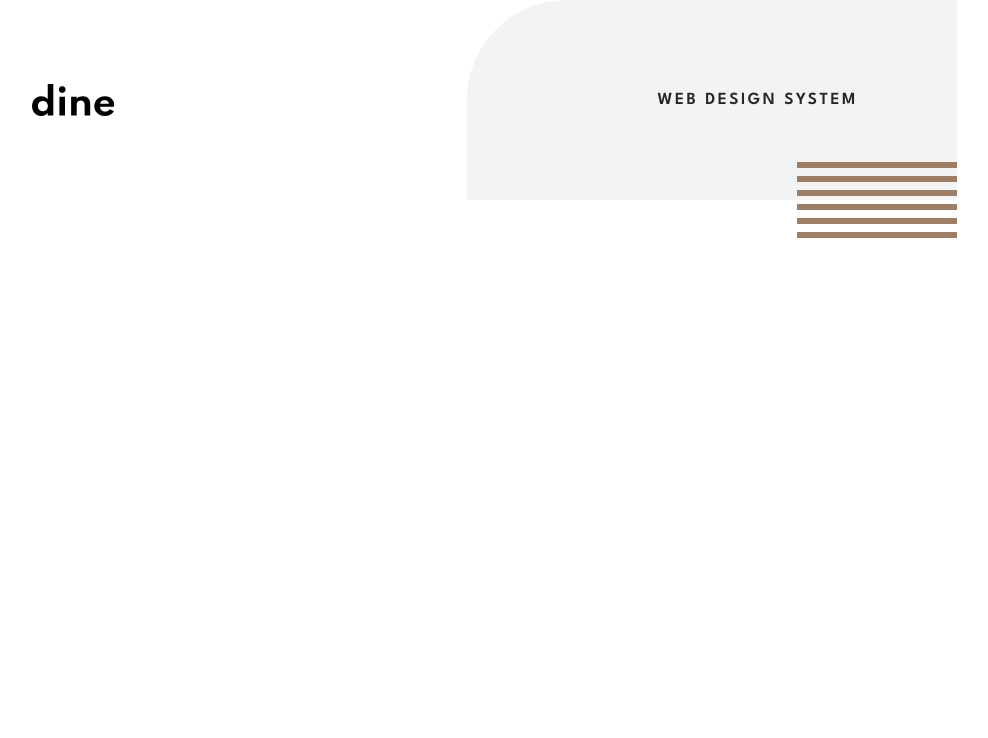
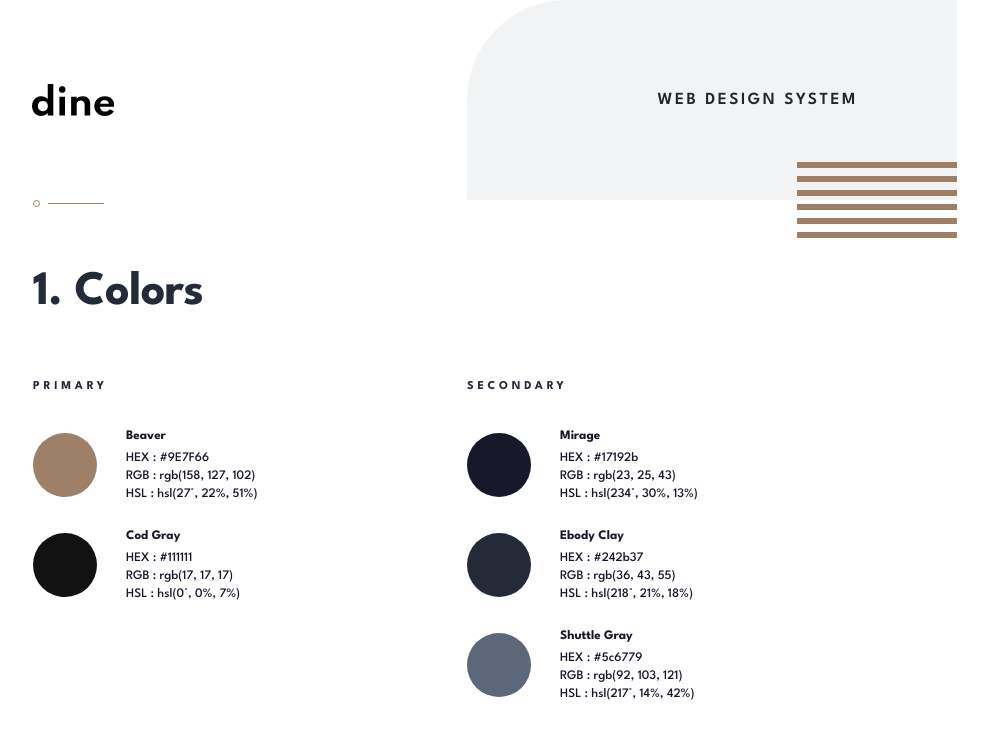
Before and after one commit to JoeDravarol/dine-restaurant, a Next.js app: page /design-system in a window 1280 px wide. Shown: the top 738 px of the page, without its empty margins (195-1183 px from the left). Built offline with nearby package versions, Linux system fonts and the light colour scheme.

Commit message:
feat: add colors section

```diff
--- /dev/null
+++ b/src/components/Container.tsx
@@ -0,0 +1,15 @@
+import { Container as MuiContainer, ContainerProps } from '@mui/material';
+import React from 'react';
+
+import PatternDivide from '@/assets/patterns/pattern-divide.svg';
+
+const Container: React.FC<ContainerProps> = ({ children, ...rest }) => {
+  return (
+    <MuiContainer sx={{ fontSize: 0 }} {...rest}>
+      <PatternDivide />
+      {children}
+    </MuiContainer>
+  );
+};
+
+export default Container;
--- a/src/config/theme.ts
+++ b/src/config/theme.ts
@@ -2,7 +2,7 @@ import { createTheme } from '@mui/material/styles';
 import { League_Spartan } from '@next/font/google';
 
 export const leagueSpartan = League_Spartan({
-  weight: ['300', '400', '600', '700'],
+  weight: ['300', '400', '500', '600', '700'],
   subsets: ['latin'],
   display: 'swap',
   fallback: ['Helvetica', 'Arial', 'sans-serif'],
@@ -35,17 +35,17 @@ declare module '@mui/material/styles' {
 const theme = createTheme({
   palette: {
     primary: {
-      main: 'hsl(0°, 0%, 7%)', // Cod Gray
+      main: 'hsl(0, 0%, 7%)', // Cod Gray
       contrastText: '#FFF',
     },
     secondary: {
-      main: 'hsl(27°, 22%, 51%)', // Beaver
+      main: 'hsl(27, 22%, 51%)', // Beaver
       contrastText: '#FFF',
     },
     neutral: {
-      mirage: 'hsl(234°, 30%, 13%)',
-      ebonyClay: 'hsl(218°, 21%, 18%)',
-      shuttleGray: 'hsl(217°, 14%, 42%)',
+      mirage: 'hsl(234, 30%, 13%)',
+      ebonyClay: 'hsl(218, 21%, 18%)',
+      shuttleGray: 'hsl(217, 14%, 42%)',
     },
   },
   typography: {
--- a/src/pages/design-system.tsx
+++ b/src/pages/design-system.tsx
@@ -1,10 +1,11 @@
-import { Box, Typography } from '@mui/material';
+import { Box, Grid, Stack, Typography } from '@mui/material';
 import { styled } from '@mui/material/styles';
 import React from 'react';
 
 import Logo from '@/assets/icons/logo.svg';
 import PatternCurveTopRight from '@/assets/patterns/pattern-curve-top-left.svg';
 import PatternLines from '@/assets/patterns/pattern-lines.svg';
+import Container from '@/components/Container';
 
 const HeaderContainer = styled(Box)(({ theme }) => ({
   width: 826,
@@ -13,6 +14,23 @@ const HeaderContainer = styled(Box)(({ theme }) => ({
   display: 'flex',
   alignItems: 'center',
   justifyContent: 'space-between',
+}));
+
+const FixedContainer = styled(Container)(({ theme }) => ({
+  width: 824,
+  color: theme.palette.neutral.mirage,
+}));
+
+const ColorCircle = styled(Box)(({ theme }) => ({
+  height: 64,
+  width: 64,
+  borderRadius: '50%',
+}));
+
+const GridContainer = styled(Box)(({ theme }) => ({
+  display: 'grid',
+  gridTemplateColumns: '1fr 1fr',
+  gridGap: theme.spacing(5.5),
 }));
 
 const DesignSystem: React.FC = () => {
@@ -29,6 +47,222 @@ const DesignSystem: React.FC = () => {
           <PatternLines />
         </Box>
       </HeaderContainer>
+
+      <FixedContainer sx={{ marginBottom: 9.75 }} component="section" disableGutters>
+        <Typography variant="h2" mt={7.75} mb={8} color="neutral.ebonyClay">1. Colors</Typography>
+
+        <GridContainer>
+          <Box>
+            <Typography
+              variant="h3"
+              fontSize="0.75rem"
+              lineHeight="0.69rem"
+              color="neutral.ebonyClay"
+              textTransform="uppercase"
+              letterSpacing="0.234rem"
+              mb={4.375}
+            >
+              Primary
+            </Typography>
+
+            <Box mb={3}>
+              <Stack direction="row" spacing={3.625} alignItems="center">
+                <ColorCircle bgcolor="secondary.main" />
+
+                <Stack>
+                  <Typography
+                    variant="h3"
+                    component="h4"
+                    fontSize="0.813rem"
+                    lineHeight="1.125rem" mb={0.5}
+                    letterSpacing="revert"
+                  >
+                    Beaver
+                  </Typography>
+
+                  <Typography
+                    variant="h4"
+                    component="span"
+                    fontSize="0.813rem"
+                    lineHeight="1.125rem"
+                    letterSpacing="revert"
+                    fontWeight="500"
+                  >
+                    HEX : #9E7F66
+                    <Box component="span" display="block">
+                      RGB : rgb(158, 127, 102)
+                    </Box>
+                    <Box component="span" display="block">
+                      HSL : hsl(27°, 22%, 51%)
+                    </Box>
+                  </Typography>
+                </Stack>
+              </Stack>
+            </Box>
+
+            <Box mb={3}>
+              <Stack direction="row" spacing={3.625} alignItems="center">
+                <ColorCircle bgcolor="primary.main" />
+
+                <Stack>
+                  <Typography
+                    variant="h3"
+                    component="h4"
+                    fontSize="0.813rem"
+                    lineHeight="1.125rem" mb={0.5}
+                    textTransform="capitalize"
+                    letterSpacing="revert"
+                  >
+                    Cod gray
+                  </Typography>
+
+                  <Typography
+                    variant="h4"
+                    component="span"
+                    fontSize="0.813rem"
+                    lineHeight="1.125rem"
+                    letterSpacing="revert"
+                    fontWeight="500"
+                  >
+                    HEX : #111111
+                    <Box component="span" display="block">
+                      RGB : rgb(17, 17, 17)
+                    </Box>
+                    <Box component="span" display="block">
+                      HSL : hsl(0°, 0%, 7%)
+                    </Box>
+                  </Typography>
+                </Stack>
+              </Stack>
+            </Box>
+          </Box>
+
+          <Box>
+            <Typography
+              variant="h3"
+              fontSize="0.75rem"
+              lineHeight="0.69rem"
+              color="neutral.ebonyClay"
+              textTransform="uppercase"
+              letterSpacing="0.234rem"
+              mb={4.375}
+            >
+              Secondary
+            </Typography>
+
+            <Box mb={3}>
+              <Stack direction="row" spacing={3.625} alignItems="center">
+                <ColorCircle bgcolor="neutral.mirage" />
+
+                <Stack>
+                  <Typography
+                    variant="h3"
+                    component="h4"
+                    fontSize="0.813rem"
+                    lineHeight="1.125rem"
+                    textTransform="capitalize"
+                    letterSpacing="revert"
+                    mb={0.5}
+                  >
+                    Mirage
+                  </Typography>
+
+                  <Typography
+                    variant="h4"
+                    component="span"
+                    fontSize="0.813rem"
+                    lineHeight="1.125rem"
+                    letterSpacing="revert"
+                    fontWeight="500"
+                  >
+                    HEX : #17192b
+                    <Box component="span" display="block">
+                      RGB : rgb(23, 25, 43)
+                    </Box>
+                    <Box component="span" display="block">
+                      HSL : hsl(234°, 30%, 13%)
+                    </Box>
+                  </Typography>
+                </Stack>
+              </Stack>
+            </Box>
+
+            <Box mb={3}>
+              <Stack direction="row" spacing={3.625} alignItems="center">
+                <ColorCircle bgcolor="neutral.ebonyClay" />
+
+                <Stack>
+                  <Typography
+                    variant="h3"
+                    component="h4"
+                    fontSize="0.813rem"
+                    lineHeight="1.125rem"
+                    textTransform="capitalize"
+                    letterSpacing="revert"
+                    mb={0.5}
+                  >
+                    Ebody clay
+                  </Typography>
+
+                  <Typography
+                    variant="h4"
+                    component="span"
+                    fontSize="0.813rem"
+                    lineHeight="1.125rem"
+                    letterSpacing="revert"
+                    fontWeight="500"
+                  >
+                    HEX : #242b37
+                    <Box component="span" display="block">
+                      RGB : rgb(36, 43, 55)
+                    </Box>
+                    <Box component="span" display="block">
+                      HSL : hsl(218°, 21%, 18%)
+                    </Box>
+                  </Typography>
+                </Stack>
+              </Stack>
+            </Box>
+
+            <Box>
+              <Stack direction="row" spacing={3.625} alignItems="center">
+                <ColorCircle bgcolor="neutral.shuttleGray" />
+
+                <Stack>
+                  <Typography
+                    variant="h3"
+                    component="h4"
+                    fontSize="0.813rem"
+                    lineHeight="1.125rem"
+                    textTransform="capitalize"
+                    letterSpacing="revert"
+                    mb={0.5}
+                  >
+                    Shuttle gray
+                  </Typography>
+
+                  <Typography
+                    variant="h4"
+                    component="span"
+                    fontSize="0.813rem"
+                    lineHeight="1.125rem"
+                    letterSpacing="revert"
+                    fontWeight="500"
+                  >
+                    HEX : #5c6779
+                    <Box component="span" display="block">
+                      RGB : rgb(92, 103, 121)
+                    </Box>
+                    <Box component="span" display="block">
+                      HSL : hsl(217°, 14%, 42%)
+                    </Box>
+                  </Typography>
+                </Stack>
+              </Stack>
+            </Box>
+          </Box>
+        </GridContainer>
+      </FixedContainer>
     </Box>
   );
 };
```
